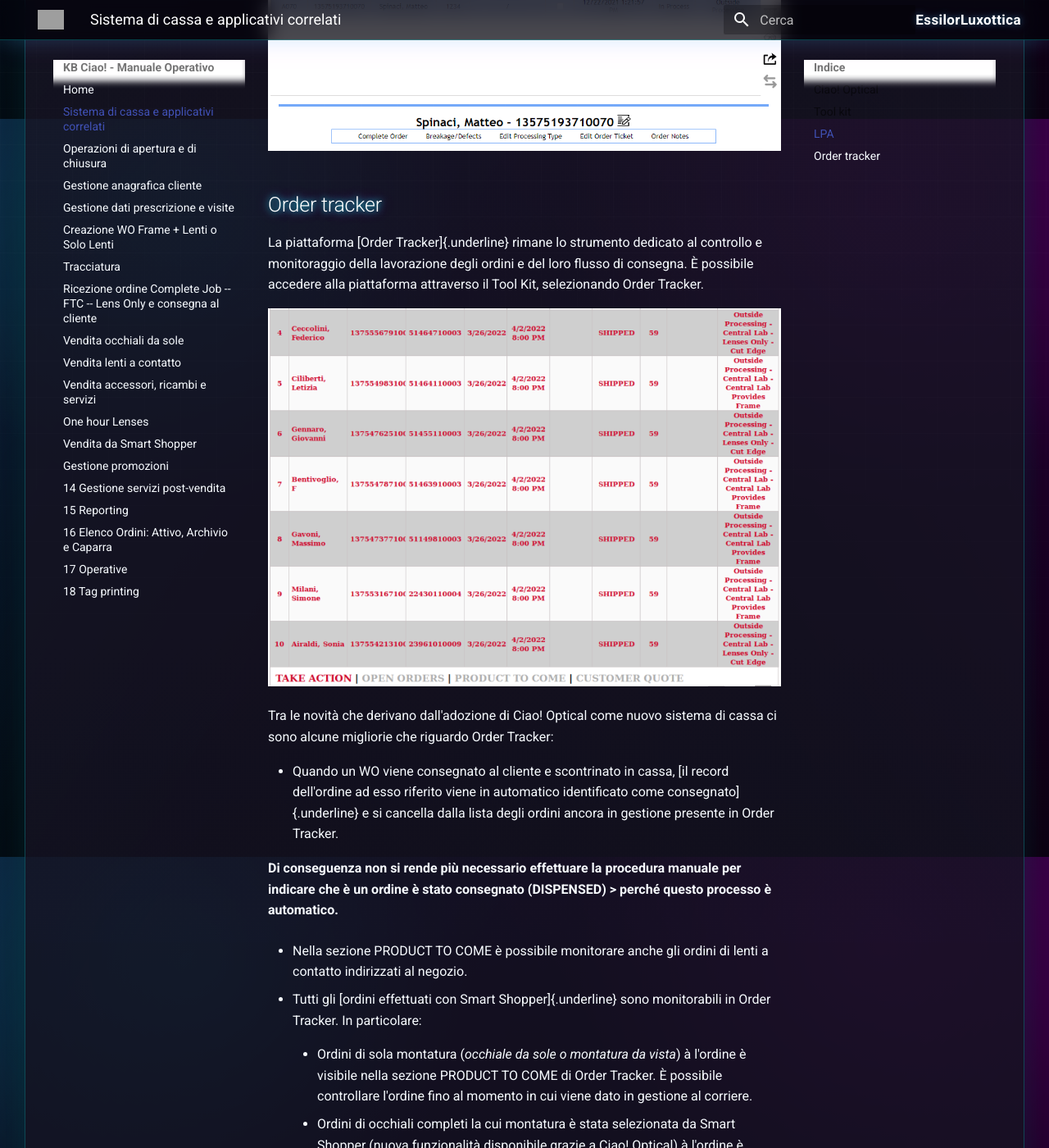
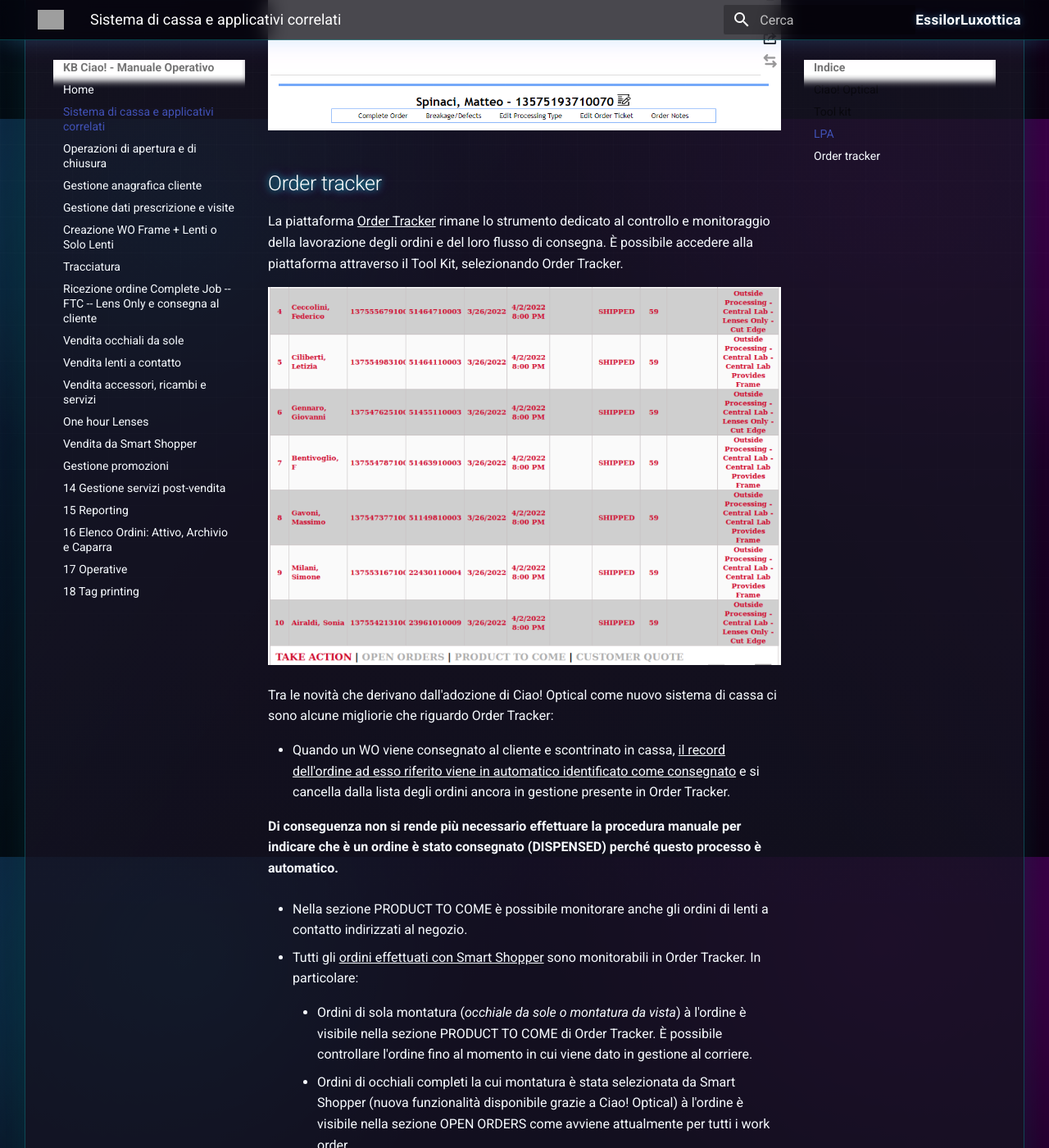
Before and after one commit to khalilahmed3/kb-CIAO, an MkDocs documentation site: the page built from docs/01-sistema-di-cassa-e-applicativi-correlati/index.md, in a window 1280 px wide and 1400 px high, scrolled down 6155 px. Shown: the whole window at 82% size. Built offline with MkDocs 1.6.1 and Material for MkDocs 9.7.7, drawn with Linux system fonts in a browser that asks for light colours; some of the changed text lies outside the part shown; grey boxes are pictures that could not be loaded.

Commit message:
Change underlined text formatting to HTML
Updated formatting to use HTML tags for underlining text in the documentation.

```diff
--- a/docs/01-sistema-di-cassa-e-applicativi-correlati/index.md
+++ b/docs/01-sistema-di-cassa-e-applicativi-correlati/index.md
@@ -70,7 +70,7 @@
 
 ## Tool kit
 
-Il [Tool Kit]{.underline} è uno strumento che raccoglie i link
+Il <u>Tool Kit</u> è uno strumento che raccoglie i link
 necessari per accedere a tutte le piattaforme e gli applicativi utili
 per le diverse attività svolte in negozio.
 
@@ -88,20 +88,20 @@
 Oltre gli applicativi già di conoscenza del negozio, ne sono stati
 aggiunti due nuovi:
 
--   [Look Up Tool]{.underline}, strumento dedicato alla consultazione
+-   <u>Look Up Tool</u>, strumento dedicato alla consultazione
     dello storico vendite di tre anni presente su Acuitas. Su Ciao
     Optical! infatti sono state importate tutte le anagrafiche cliente e
     i dati delle prescrizioni. Le vendite invece sono disponibili su
     questo strumento.
 
--   [Listini&Sconti]{.underline}, archivio di tutti i listini (offerta
+-   <u>Listini&Sconti</u>, archivio di tutti i listini (offerta
     commerciale occhiale completo, assicurazioni e abbonamenti)
     disponibili in formato PDF e consultabili direttamente da web senza
     doverli scaricare in locale sul computer.
 
 ## LPA
 
-La piattaforma [LPA -- Lab Processing Application]{.underline} è
+La piattaforma <u>LPA -- Lab Processing Application</u> è
 dedicata alla parte finale del processo di inserimento ordini verso il
 laboratorio di Sedico. È possibile accedere alla piattaforma attraverso
 il Tool Kit, selezionando Lab Processing Application.
@@ -176,7 +176,7 @@
 
 ## Order tracker
 
-La piattaforma [Order Tracker]{.underline} rimane lo strumento
+La piattaforma <u>Order Tracker</u> rimane lo strumento
 dedicato al controllo e monitoraggio della lavorazione degli ordini e
 del loro flusso di consegna. È possibile accedere alla piattaforma
 attraverso il Tool Kit, selezionando Order Tracker.
@@ -186,19 +186,19 @@
 Tra le novità che derivano dall'adozione di Ciao! Optical come nuovo
 sistema di cassa ci sono alcune migliorie che riguardo Order Tracker:
 
--   Quando un WO viene consegnato al cliente e scontrinato in cassa, [il
+-   Quando un WO viene consegnato al cliente e scontrinato in cassa, <u>il
     record dell'ordine ad esso riferito viene in automatico identificato
-    come consegnato]{.underline} e si cancella dalla lista degli ordini
+    come consegnato</u> e si cancella dalla lista degli ordini
     ancora in gestione presente in Order Tracker.
 
-**Di conseguenza non si rende più necessario effettuare la procedura manuale per indicare che è un ordine è stato consegnato (DISPENSED) > perché questo processo è automatico.**
+**Di conseguenza non si rende più necessario effettuare la procedura manuale per indicare che è un ordine è stato consegnato (DISPENSED) perché questo processo è automatico.**
 
 
 
 -   Nella sezione PRODUCT TO COME è possibile monitorare anche gli
     ordini di lenti a contatto indirizzati al negozio.
 
--   Tutti gli [ordini effettuati con Smart Shopper]{.underline} sono
+-   Tutti gli <u>ordini effettuati con Smart Shopper</u> sono
     monitorabili in Order Tracker. In particolare:
 
     -   Ordini di sola montatura (*occhiale da sole o montatura da
```
